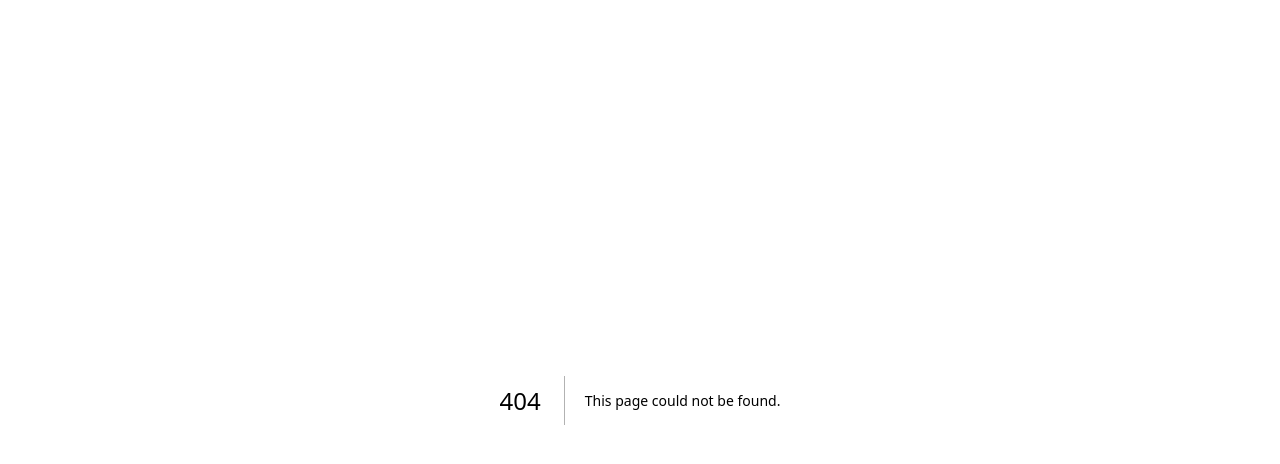
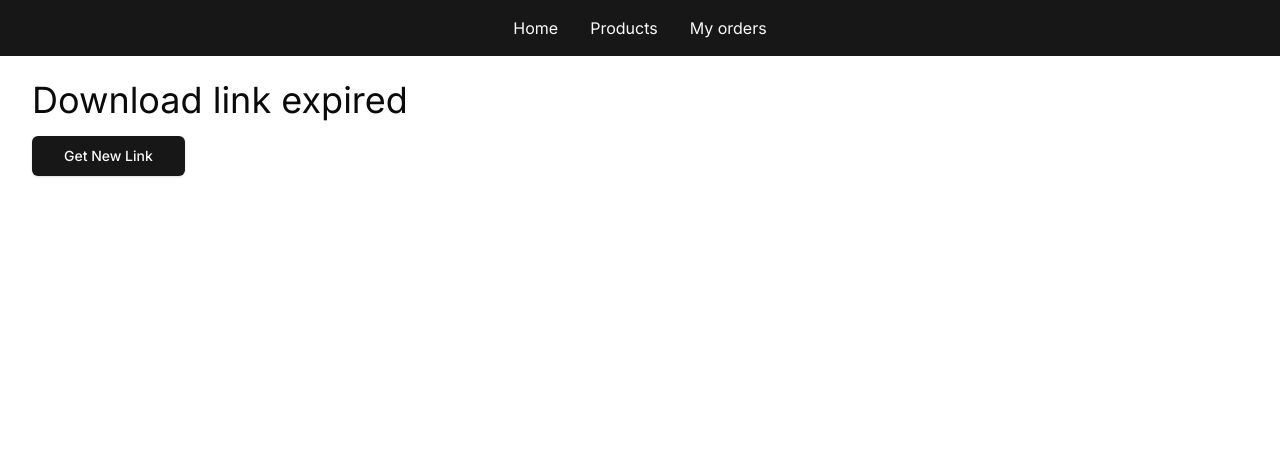
Before and after one commit to leconstantin/e-commerce, a Next.js app: page /products/download/expired in a window 1280 px wide. Before the commit this address had no page. Shown: the top 464 px of the page. Built offline with nearby package versions, Linux system fonts and the light colour scheme.

Commit message:
finished expired

```diff
--- /dev/null
+++ b/src/app/(customerFacing)/products/download/expired/page.tsx
@@ -0,0 +1,14 @@
+import { Button } from "@/components/ui/button";
+import Link from "next/link";
+import React from "react";
+
+export default function Expired() {
+  return (
+    <>
+      <h1 className="text-4xl mb-4">Download link expired</h1>
+      <Button size="lg" asChild>
+        <Link href="/orders">Get New Link</Link>
+      </Button>
+    </>
+  );
+}
```
Also changed, not shown: 1 other file (tests, documents, lock files or other folders).
